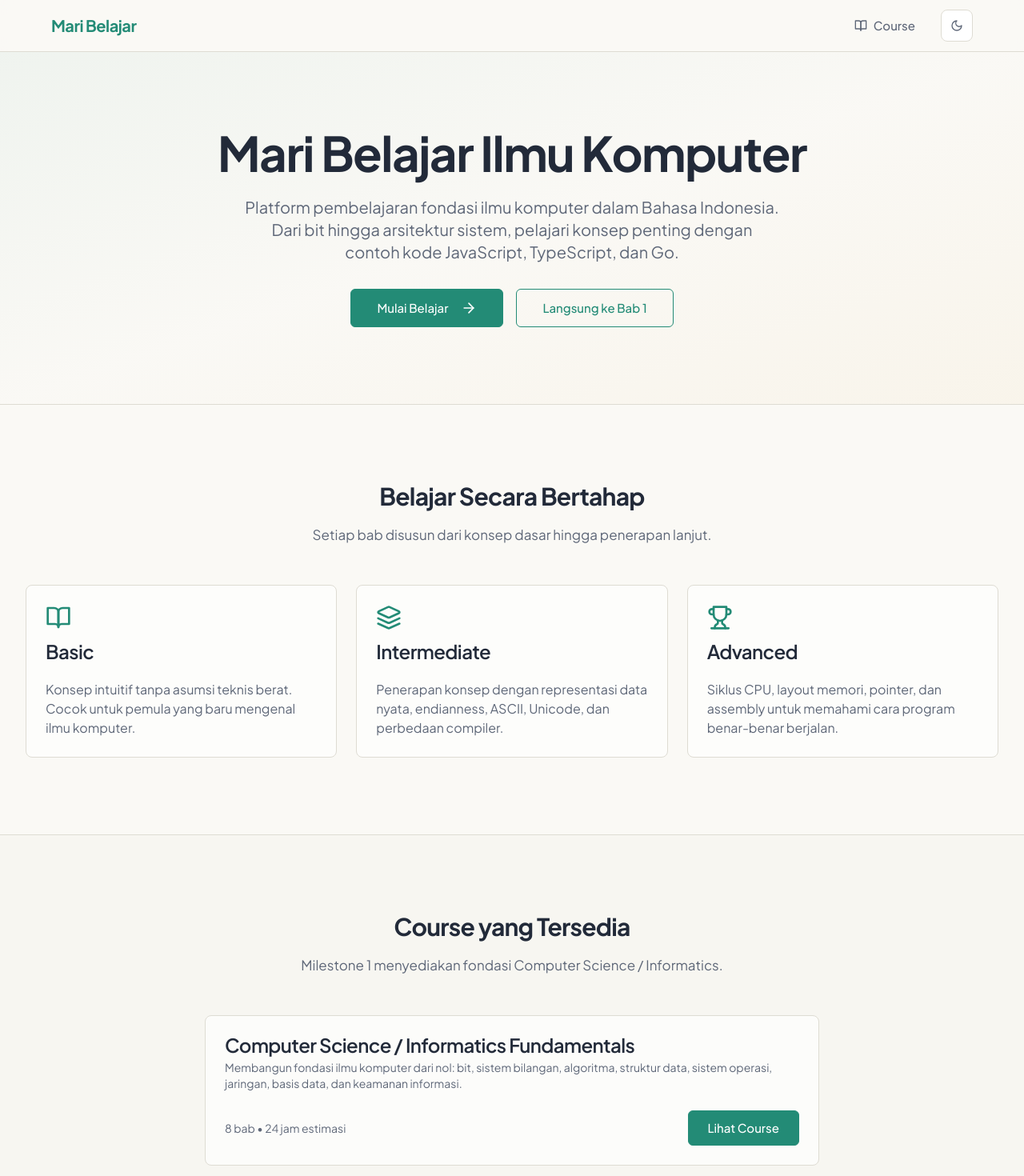
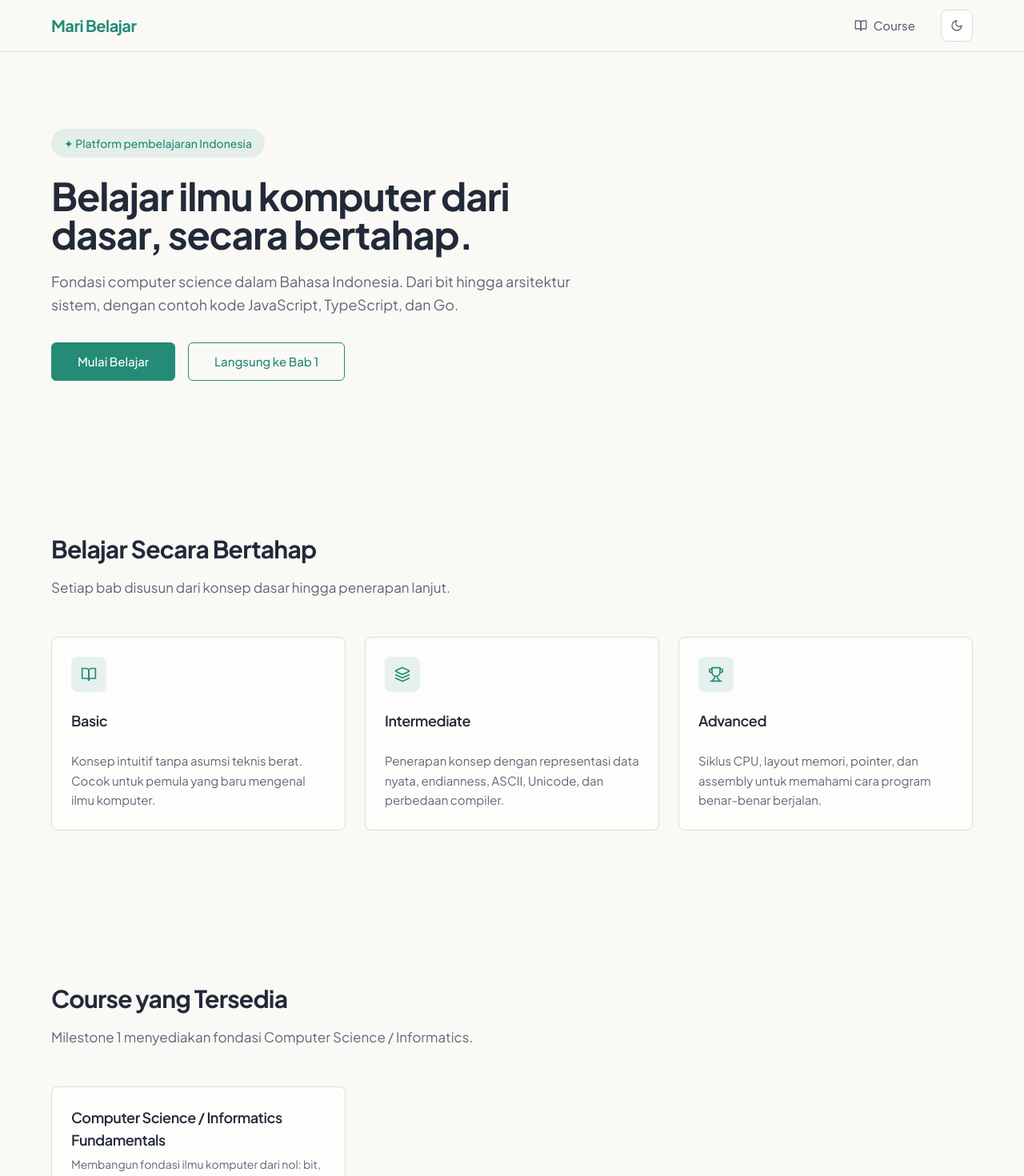
Before and after one commit to HafidhIrsyad/mari-belajar, a React (Vite) app: page / in a window 1280 px wide. Shown: the top 1470 px of the page at 80% size. Built offline with nearby package versions, Linux system fonts and the light colour scheme.

Commit message:
feat: redesign homepage with warm editorial layout

```diff
--- a/src/pages/HomePage.tsx
+++ b/src/pages/HomePage.tsx
@@ -1,4 +1,4 @@
-import { ArrowRight, BookOpen, Layers, Trophy } from 'lucide-react'
+import { BookOpen, Layers, Trophy } from 'lucide-react'
 import { Link } from 'react-router-dom'
 import { Button } from '@/components/ui/button'
 import {
@@ -17,22 +17,22 @@ export function HomePage() {
   return (
     <div className="flex flex-col">
       {/* Hero */}
-      <section className="relative overflow-hidden border-b bg-gradient-to-br from-primary/5 via-background to-secondary/5 py-16 md:py-24">
-        <div className="container flex max-w-5xl flex-col items-center text-center">
-          <h1 className="mb-6 text-4xl font-extrabold tracking-tight text-foreground sm:text-5xl md:text-6xl">
-            Mari Belajar Ilmu Komputer
+      <section className="px-6 py-20 lg:px-16 lg:py-24">
+        <div className="max-w-[55ch]">
+          <span className="inline-flex items-center gap-2 rounded-full bg-primary/10 px-4 py-2 text-sm font-medium text-primary">
+            ✦ Platform pembelajaran Indonesia
+          </span>
+          <h1 className="mt-6 text-4xl font-bold leading-[1.1] tracking-tight text-foreground lg:text-5xl">
+            Belajar ilmu komputer dari dasar, secara bertahap.
           </h1>
-          <p className="mb-8 max-w-2xl text-lg text-muted-foreground md:text-xl">
-            Platform pembelajaran fondasi ilmu komputer dalam Bahasa Indonesia.
-            Dari bit hingga arsitektur sistem, pelajari konsep penting dengan
-            contoh kode JavaScript, TypeScript, dan Go.
+          <p className="mt-5 text-lg leading-relaxed text-muted-foreground">
+            Fondasi computer science dalam Bahasa Indonesia. Dari bit hingga
+            arsitektur sistem, dengan contoh kode JavaScript, TypeScript, dan
+            Go.
           </p>
-          <div className="flex flex-col gap-4 sm:flex-row">
+          <div className="mt-8 flex flex-wrap gap-4">
             <Button asChild size="lg">
-              <Link to="/courses">
-                Mulai Belajar
-                <ArrowRight className="ml-2 h-5 w-5" />
-              </Link>
+              <Link to="/courses">Mulai Belajar</Link>
             </Button>
             {firstChapter && (
               <Button asChild size="lg" variant="outline">
@@ -46,8 +46,8 @@ export function HomePage() {
       </section>
 
       {/* Value Proposition */}
-      <section className="container py-16 md:py-24">
-        <div className="mb-12 text-center">
+      <section className="px-6 py-16 lg:px-16 lg:py-24">
+        <div className="mb-12 max-w-[55ch]">
           <h2 className="text-3xl font-bold tracking-tight">
             Belajar Secara Bertahap
           </h2>
@@ -75,9 +75,8 @@ export function HomePage() {
       </section>
 
       {/* Course Preview */}
-      <section className="border-t bg-muted/30 py-16 md:py-24">
-        <div className="container">
-          <div className="mb-12 text-center">
+      <section className="px-6 py-16 lg:px-16 lg:py-24">
+        <div className="mb-12 max-w-[55ch]">
           <h2 className="text-3xl font-bold tracking-tight">
             Course yang Tersedia
           </h2>
@@ -85,11 +84,16 @@ export function HomePage() {
             Milestone 1 menyediakan fondasi Computer Science / Informatics.
           </p>
         </div>
-          <div className="mx-auto grid max-w-3xl gap-6">
+        <div className="grid gap-6 sm:grid-cols-2 lg:grid-cols-3">
           {courses.map((course) => (
-              <Card key={course.id}>
+            <Card
+              key={course.id}
+              className="transition-colors hover:border-[#D0C8B8]"
+            >
               <CardHeader>
-                  <CardTitle>{course.title}</CardTitle>
+                <CardTitle className="text-lg font-semibold">
+                  {course.title}
+                </CardTitle>
                 <CardDescription>{course.description}</CardDescription>
               </CardHeader>
               <CardContent>
@@ -106,7 +110,6 @@ export function HomePage() {
             </Card>
           ))}
         </div>
-        </div>
       </section>
     </div>
   )
@@ -122,13 +125,17 @@ function ValueCard({
   description: string
 }) {
   return (
-    <Card className="transition-shadow hover:shadow-md">
+    <Card className="transition-colors hover:border-[#D0C8B8]">
       <CardHeader>
-        <Icon className="mb-2 h-8 w-8 text-primary" />
-        <CardTitle>{title}</CardTitle>
+        <div className="mb-4 flex h-11 w-11 items-center justify-center rounded-lg bg-primary/10 text-primary">
+          <Icon className="h-5 w-5" />
+        </div>
+        <CardTitle className="text-lg font-semibold">{title}</CardTitle>
       </CardHeader>
       <CardContent>
-        <CardDescription className="text-base">{description}</CardDescription>
+        <p className="text-[0.9375rem] leading-relaxed text-muted-foreground">
+          {description}
+        </p>
       </CardContent>
     </Card>
   )
```
Lines whose indentation alone changed are shown as unchanged.
